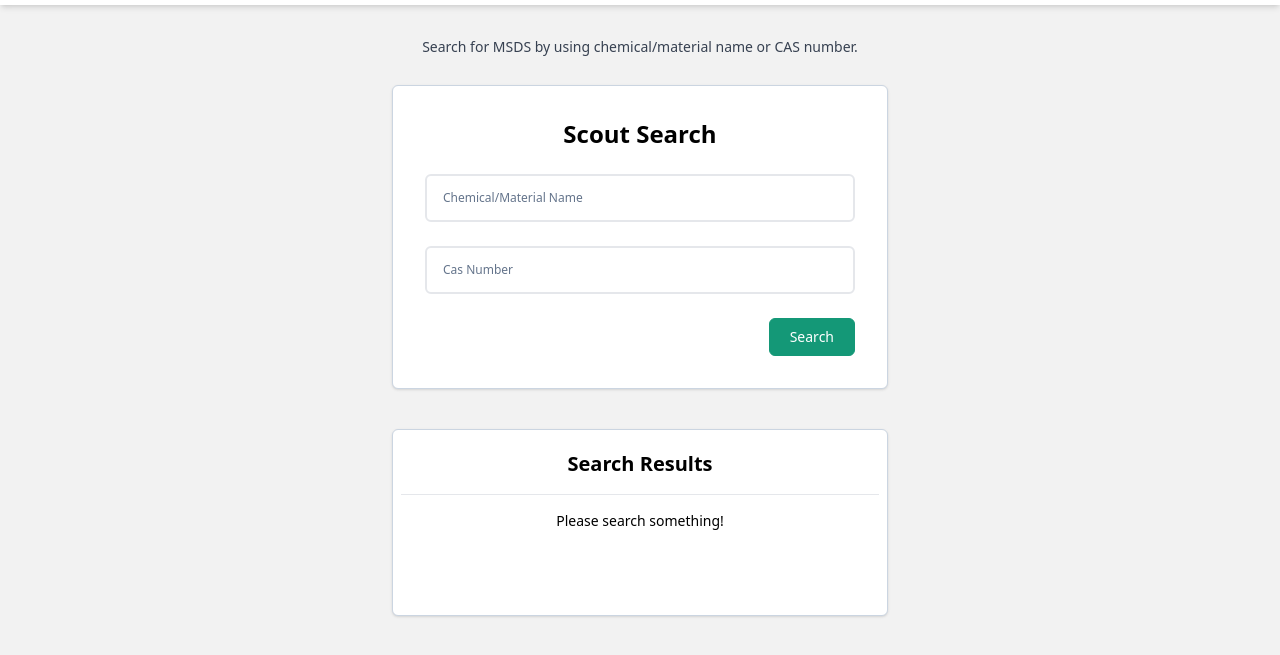
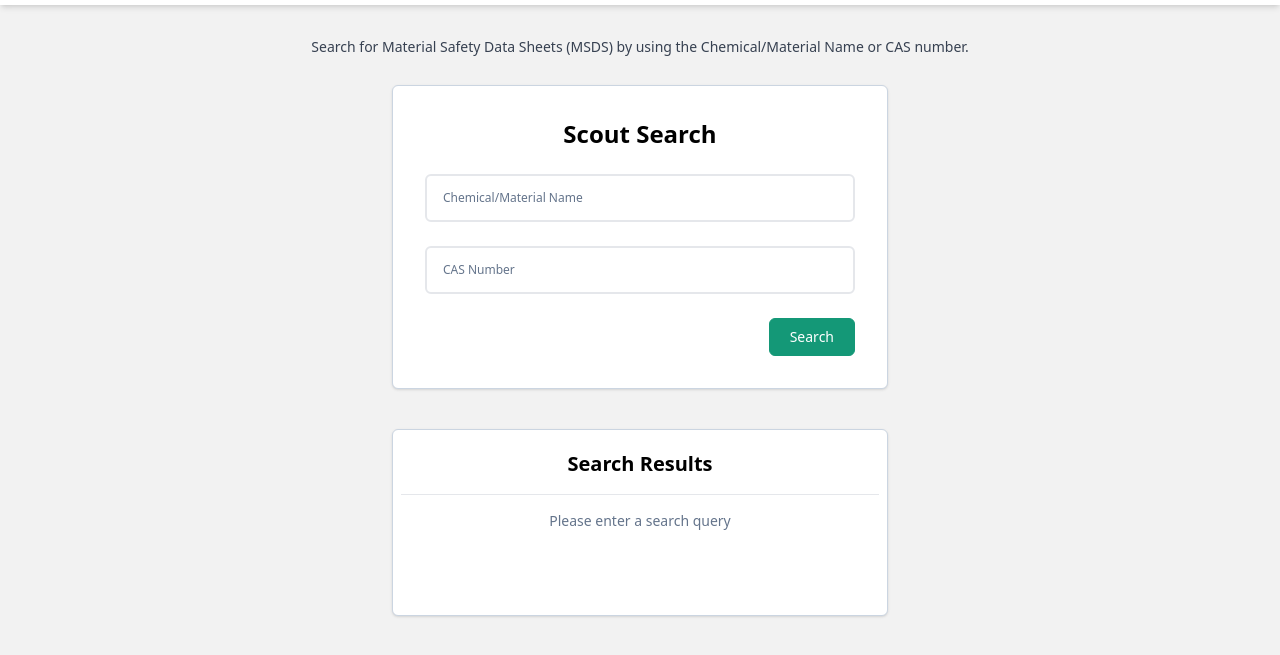
Before and after one commit to IDayanandJagtap/scout-ui, a plain HTML site: page index.html in a window 1280 px wide. Shown: the part 59-714 px from the top of the page. Drawn offline with nearby package versions, Linux system fonts and the light colour scheme.

Commit message:
Fix typos

```diff
--- a/index.html
+++ b/index.html
@@ -36,7 +36,9 @@
     </header>
 
     <div class="mt-8 mb-2 text-center p-4 lg:p-0">
-        <p class="text-sm text-gray-700">Search for MSDS by using chemical/material name or CAS number.</p>
+        <p class="text-sm text-gray-700">
+            Search for Material Safety Data Sheets (MSDS) by using the Chemical/Material Name or CAS number.
+        </p>
     </div>
 
     <div class="w-full flex justify-center p-5 gap-8">
@@ -64,7 +66,7 @@
                         class="peer placeholder-transparent bg-white border-2 rounded-md w-full p-3 outline-none focus:border-[#149877]" />
                     <label id="casNumber"
                         class="px-1.5 bg-white text-slate-500 text-xs absolute left-3 -top-[0.01rem] transform -translate-y-1/2 transition-all duration-300 peer-placeholder-shown:top-1/2 peer-placeholder-shown:text-xs peer-focus:-top-[0.01rem] peer-focus:text-[#149877] peer-focus:text-xs">
-                        Cas Number
+                        CAS Number
                     </label>
                 </div>
 
@@ -86,7 +88,7 @@
                 <hr>
 
                 <!-- Show while search is going on -->
-                <p class="text-center text-sm my-4" id="searchingState">Please search something!</p>
+                <p class="text-center text-slate-500 text-sm my-4" id="searchingState">Please enter a search query</p>
 
                 <!-- Show verified results -->
                 <div id="verifiedResults"
--- a/script.js
+++ b/script.js
@@ -85,7 +85,7 @@ const handleOnFormSubmit = async (e) => {
 
     if (chemicalName === "" && casNumber === "") {
         searchingState.textContent =
-            "Please enter either chemical name or cas number";
+            "Please enter either the Chemical Name or CAS number";
         searchBtn.textContent = "Search";
         searchBtn.disabled = false;
         return;
```
